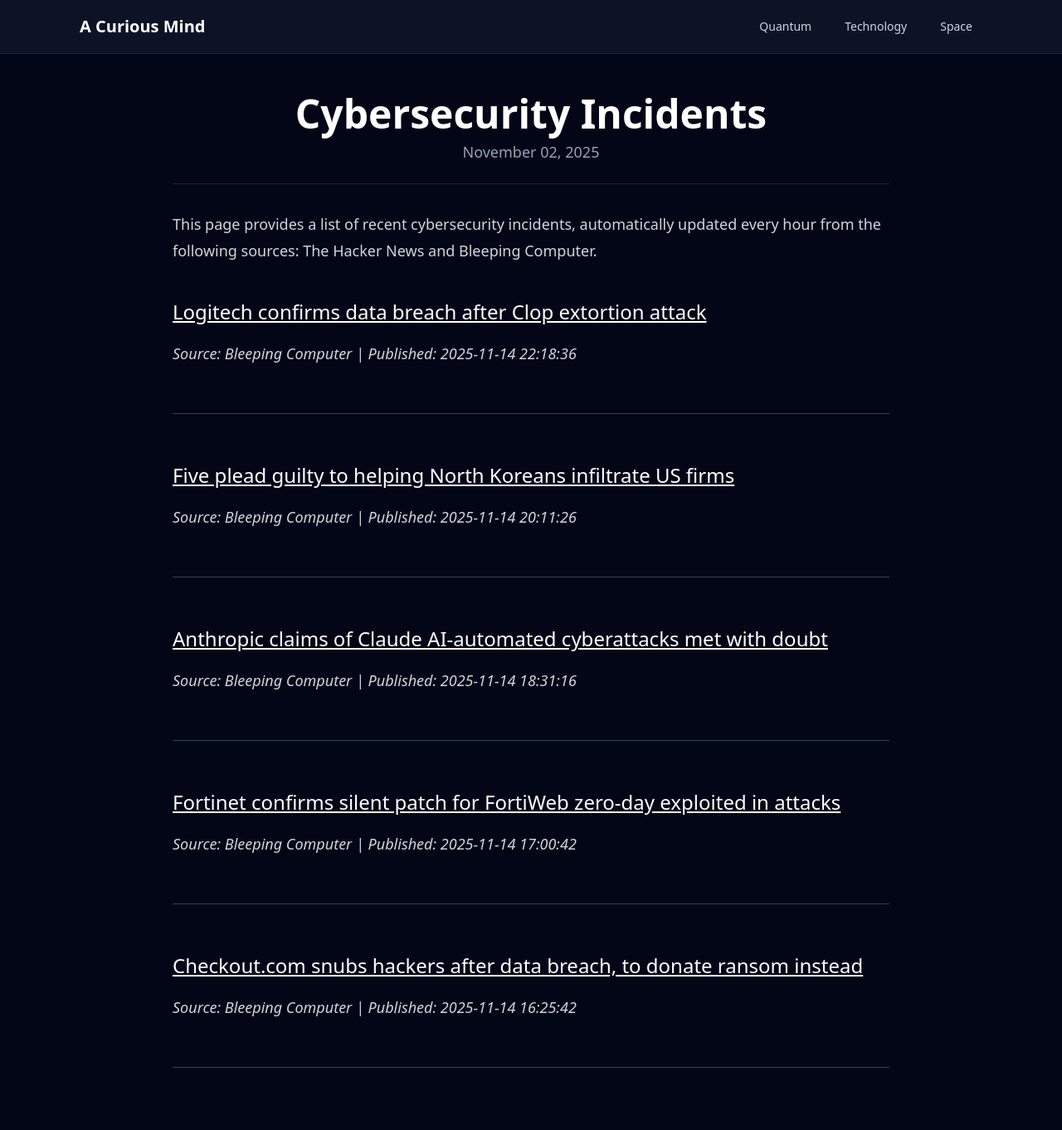
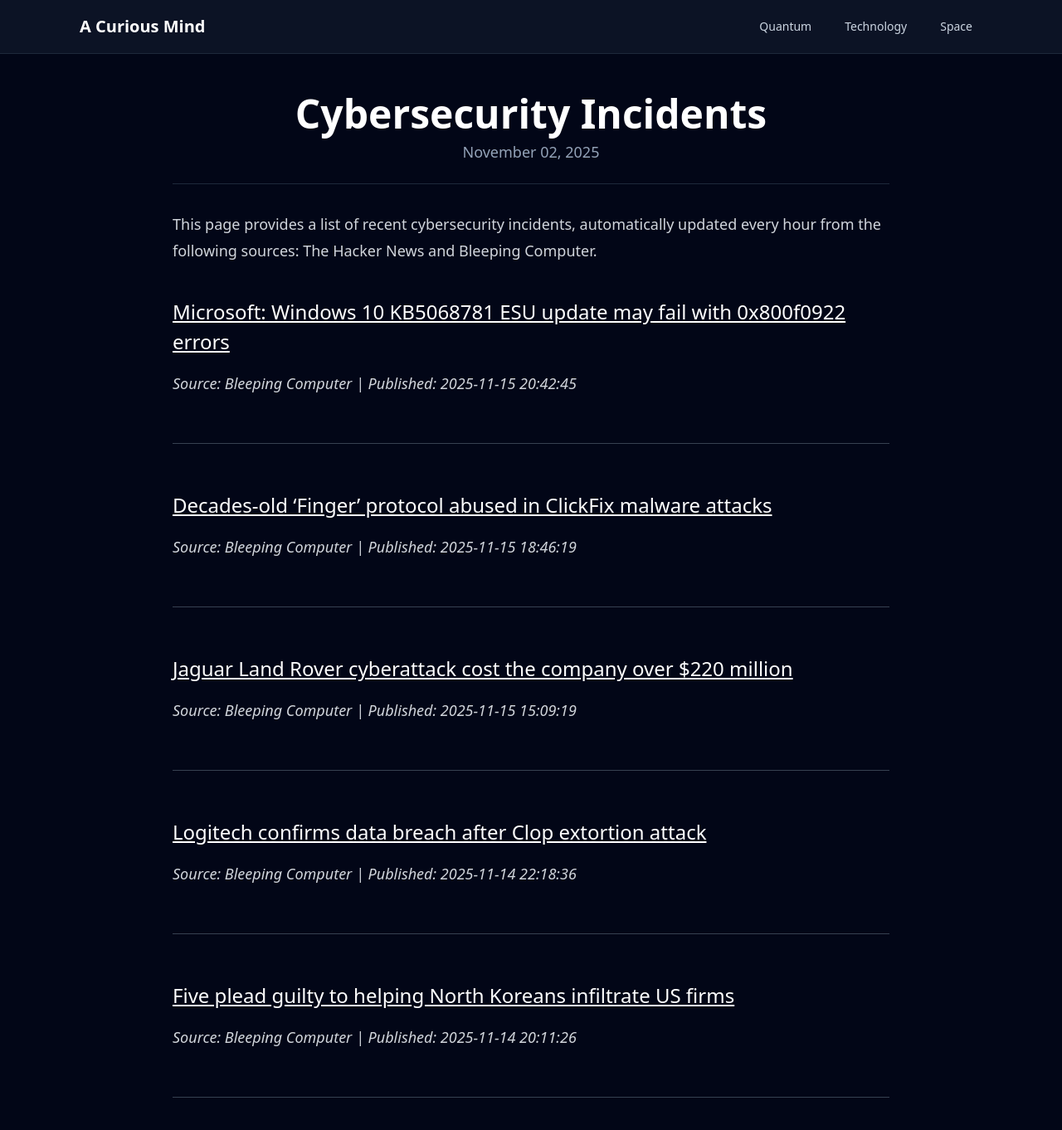
Before and after one commit to onehl7/onehl7.github.io, a Jekyll site: the page built from _posts/2025-11-02-cybersecurity-incidents.md, in a window 1280 px wide and 1400 px high. Shown: the top 1362 px of the window at 83% size. Built offline with Jekyll 4.4.1, drawn with Linux system fonts in a browser that asks for light colours; nearby versions of some CDN libraries.

Commit message:
Update news data

```diff
--- a/_data/news.json
+++ b/_data/news.json
@@ -1,4 +1,22 @@
 [
+  {
+    "source": "Bleeping Computer",
+    "title": "Microsoft: Windows 10 KB5068781 ESU update may fail with 0x800f0922 errors",
+    "link": "https://www.bleepingcomputer.com/news/microsoft/microsoft-windows-10-kb5068781-esu-update-may-fail-with-0x800f0922-errors/",
+    "published": "2025-11-15 20:42:45"
+  },
+  {
+    "source": "Bleeping Computer",
+    "title": "Decades-old \u2018Finger\u2019 protocol abused in ClickFix malware attacks",
+    "link": "https://www.bleepingcomputer.com/news/security/decades-old-finger-protocol-abused-in-clickfix-malware-attacks/",
+    "published": "2025-11-15 18:46:19"
+  },
+  {
+    "source": "Bleeping Computer",
+    "title": "Jaguar Land Rover cyberattack cost the company over $220 million",
+    "link": "https://www.bleepingcomputer.com/news/security/jaguar-land-rover-cyberattack-cost-the-company-over-220-million/",
+    "published": "2025-11-15 15:09:19"
+  },
   {
     "source": "Bleeping Computer",
     "title": "Logitech confirms data breach after Clop extortion attack",
@@ -10,23 +28,5 @@
     "title": "Five plead guilty to helping North Koreans infiltrate US firms",
     "link": "https://www.bleepingcomputer.com/news/security/five-plead-guilty-to-helping-north-koreans-infiltrate-us-firms/",
     "published": "2025-11-14 20:11:26"
-  },
-  {
-    "source": "Bleeping Computer",
-    "title": "Anthropic claims of Claude AI-automated cyberattacks met with doubt",
-    "link": "https://www.bleepingcomputer.com/news/security/anthropic-claims-of-claude-ai-automated-cyberattacks-met-with-doubt/",
-    "published": "2025-11-14 18:31:16"
-  },
-  {
-    "source": "Bleeping Computer",
-    "title": "Fortinet confirms silent patch for FortiWeb zero-day exploited in attacks",
-    "link": "https://www.bleepingcomputer.com/news/security/fortinet-confirms-silent-patch-for-fortiweb-zero-day-exploited-in-attacks/",
-    "published": "2025-11-14 17:00:42"
-  },
-  {
-    "source": "Bleeping Computer",
-    "title": "Checkout.com snubs hackers after data breach, to donate ransom instead",
-    "link": "https://www.bleepingcomputer.com/news/security/checkoutcom-snubs-shinyhunters-hackers-to-donate-ransom-instead/",
-    "published": "2025-11-14 16:25:42"
   }
 ]
```
